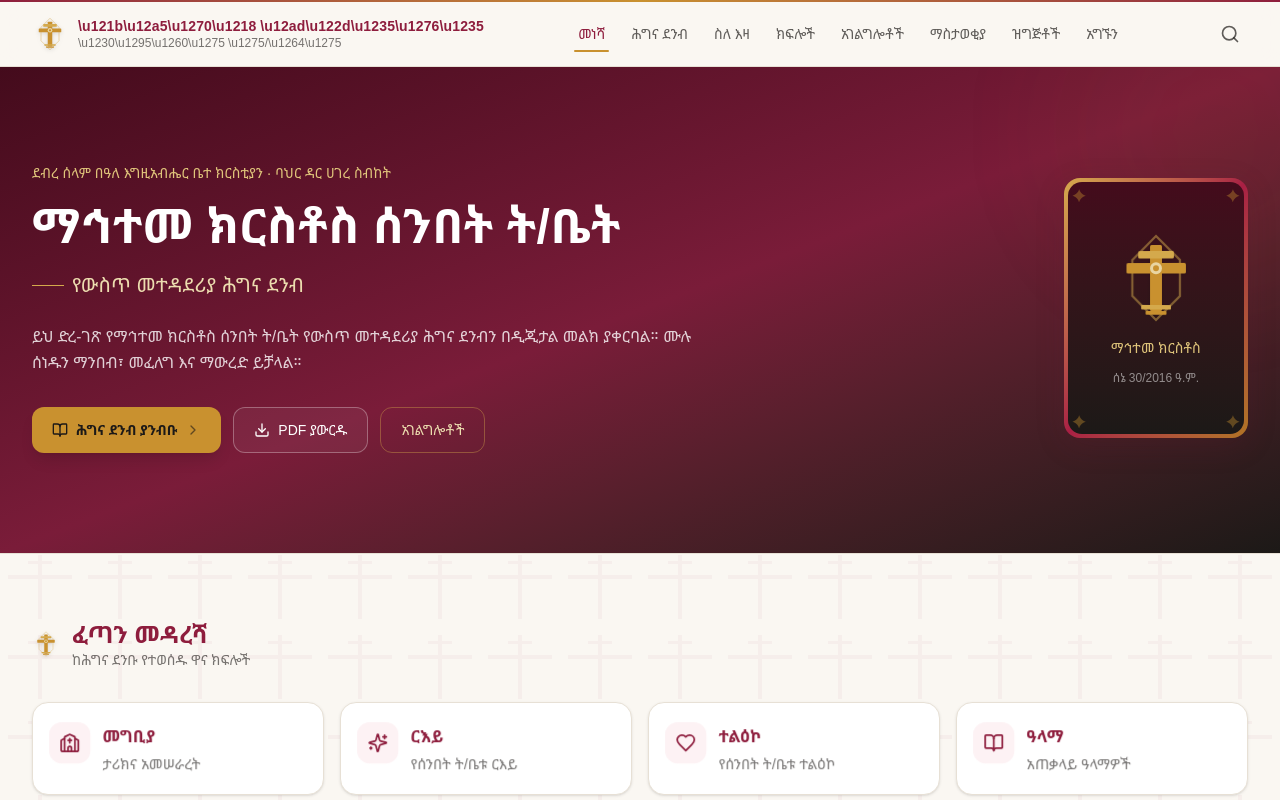
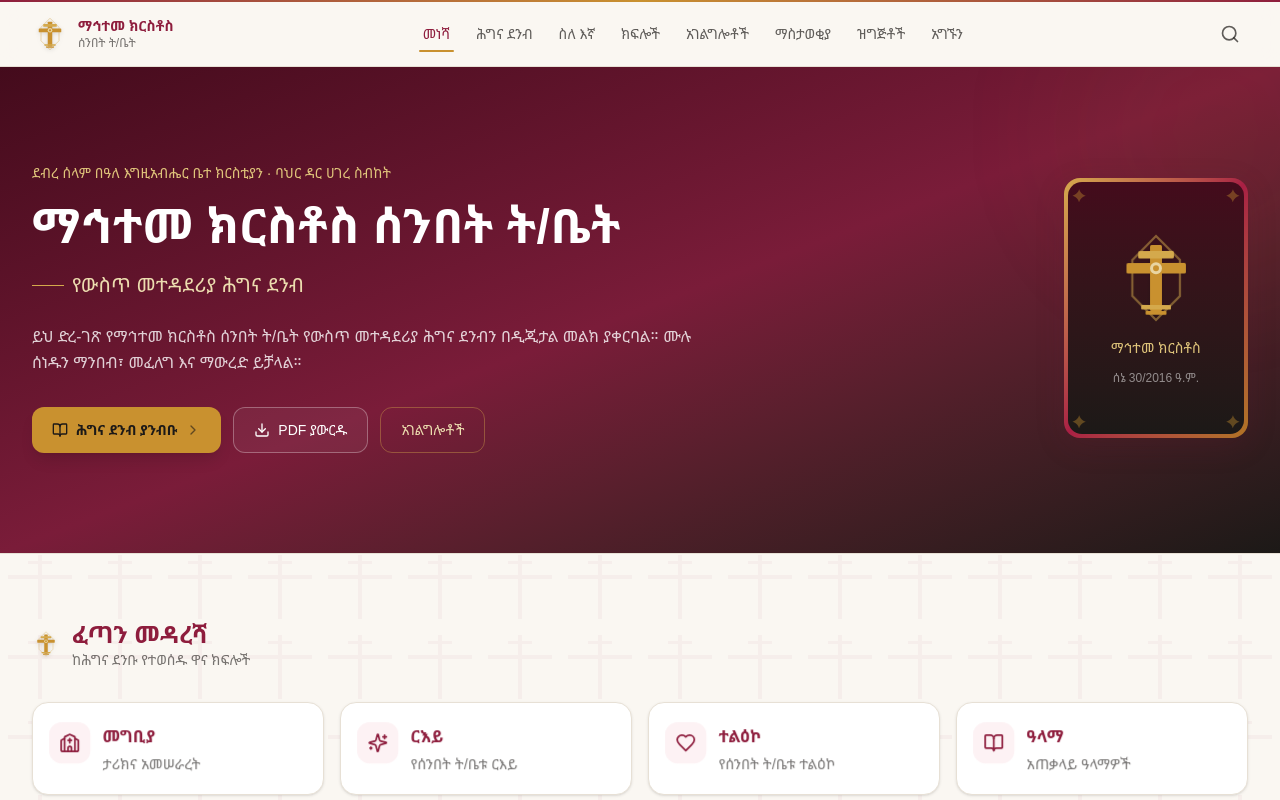
Before and after one commit to Menelik2/Church, a Next.js app: page / in a window 1280 px wide. Shown: the top 800 px of the page. Built offline with nearby package versions, Linux system fonts and the light colour scheme.

Commit message:
Navbar: real Amharic labels, close menu on route change

```diff
--- a/src/components/layout/Navbar.tsx
+++ b/src/components/layout/Navbar.tsx
@@ -9,14 +9,14 @@ import { EthiopianCross } from "@/components/orthodox/EthiopianCross";
 import { motion, AnimatePresence } from "framer-motion";
 
 const navLinks = [
-  { href: "/", label: "\u1218\u1290\u123b" },
-  { href: "/rules", label: "\u1215\u130d\u1293 \u12f0\u1295\u1265" },
-  { href: "/about", label: "\u1235\u1208 \u12a5\u12db" },
-  { href: "/departments", label: "\u12ad\u134d\u120e\u127d" },
-  { href: "/services", label: "\u12a0\u1308\u120d\u130d\u120e\u1276\u127d" },
-  { href: "/announcements", label: "\u121b\u1235\u1273\u12c8\u1242\u12eb" },
-  { href: "/events", label: "\u12dd\u130d\u1305\u1276\u127d" },
-  { href: "/contact", label: "\u12a0\u130d\u1299\u1295" },
+  { href: "/", label: "መነሻ" },
+  { href: "/rules", label: "ሕግና ደንብ" },
+  { href: "/about", label: "ስለ እኛ" },
+  { href: "/departments", label: "ክፍሎች" },
+  { href: "/services", label: "አገልግሎቶች" },
+  { href: "/announcements", label: "ማስታወቂያ" },
+  { href: "/events", label: "ዝግጅቶች" },
+  { href: "/contact", label: "አግኙን" },
 ];
 
 export function Navbar() {
@@ -37,10 +37,10 @@ export function Navbar() {
           </div>
           <div className="hidden sm:block">
             <span className="block text-sm font-bold text-[var(--primary)] amharic leading-tight">
-              \u121b\u12a5\u1270\u1218 \u12ad\u122d\u1235\u1276\u1235
+              ማኅተመ ክርስቶስ
             </span>
             <span className="block text-xs text-[var(--foreground)]/60">
-              \u1230\u1295\u1260\u1275 \u1275/\u1264\u1275
+              ሰንበት ት/ቤት
             </span>
           </div>
         </Link>
@@ -78,7 +78,7 @@ export function Navbar() {
           <Link
             href="/search"
             className="rounded-lg p-2 text-[var(--foreground)]/70 hover:bg-[var(--muted)] hover:text-[var(--primary)]"
-            aria-label="\u1348\u120d\u130d"
+            aria-label="ፈልግ"
           >
             <Search className="h-5 w-5" />
           </Link>
@@ -86,7 +86,7 @@ export function Navbar() {
             type="button"
             className="lg:hidden rounded-lg p-2 text-[var(--foreground)]/70 hover:bg-[var(--muted)]"
             onClick={() => setOpen((v) => !v)}
-            aria-label={open ? "\u12dd\u130b" : "\u121d\u1293\u120c"}
+            aria-label={open ? "ዝጋ" : "ምናሌ"}
             aria-expanded={open}
           >
             {open ? <X className="h-5 w-5" /> : <Menu className="h-5 w-5" />}
```
